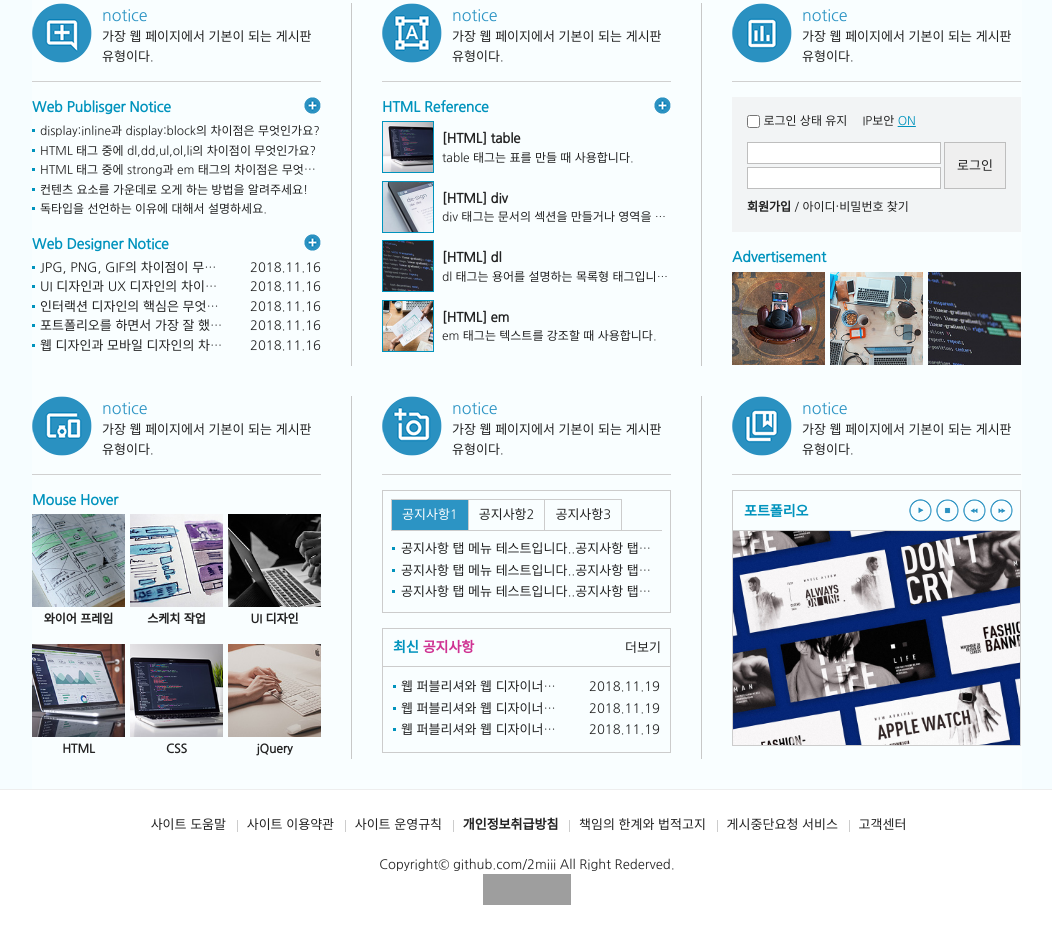
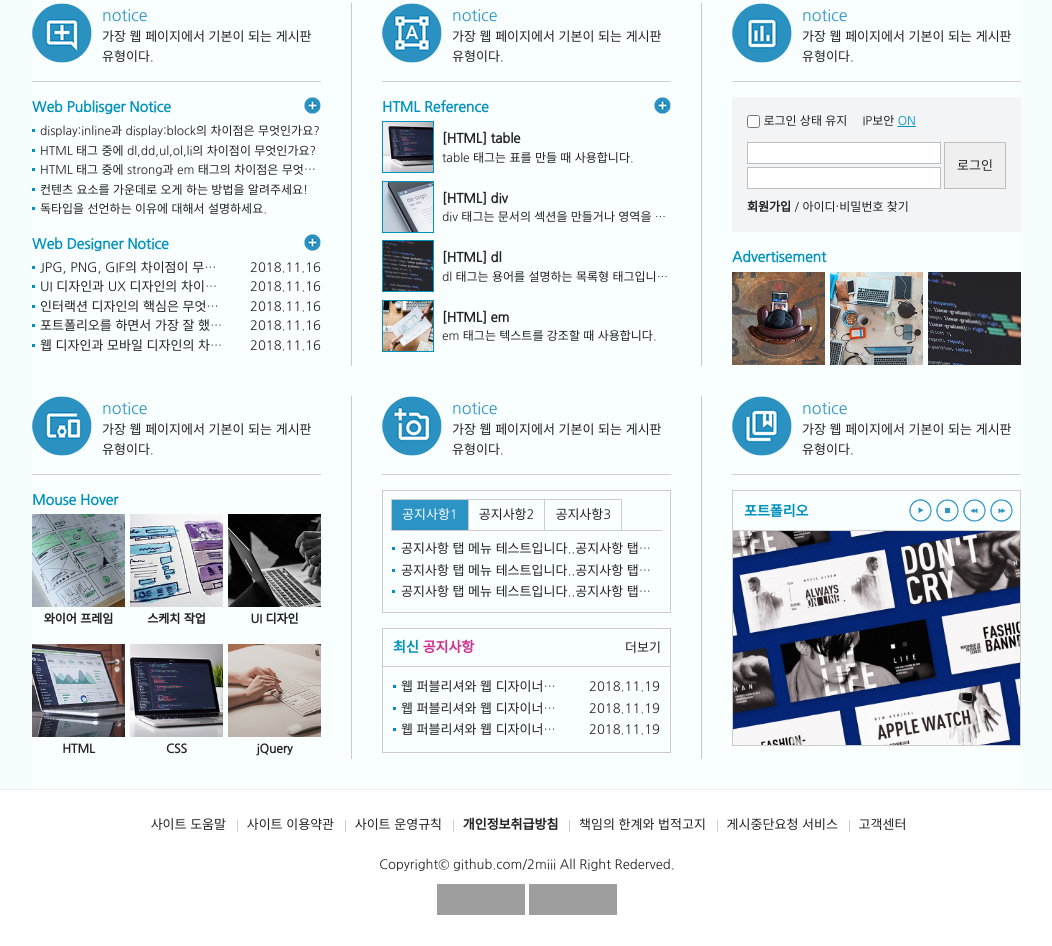
Before and after one commit to 2miii/Study, a plain HTML site: page index.html in a window 1280 px wide. Shown: the part 822-1768 px from the top of the page, without its empty margins (113-1165 px from the left). Drawn offline with Linux system fonts and the light colour scheme; grey boxes are pictures that could not be loaded.

Commit message:
Add files via upload

```diff
--- a/index.html
+++ b/index.html
@@ -411,7 +411,10 @@
                          <address>
                               Copyright&copy; github.com/2miii All Right Rederved.
                          </address>
-                         <div class="w3c">
+                         <div class="w3c mt10">
+                              <a href="http://validator.w3.org/check?uri=referer">
+                                   <img src="http://www.w3.org/Icons/valid-xhtml10"
+                                         alt="Valid XHTML 1.0 Transitional" height="31" width="88" />
                               <a href="https://jigsaw.w3.org/css-validator/check/referer">
                                    <img style="border:0;width:88px;height:31px"
                                         src="https://jigsaw.w3.org/css-validator/images/vcss"
```
